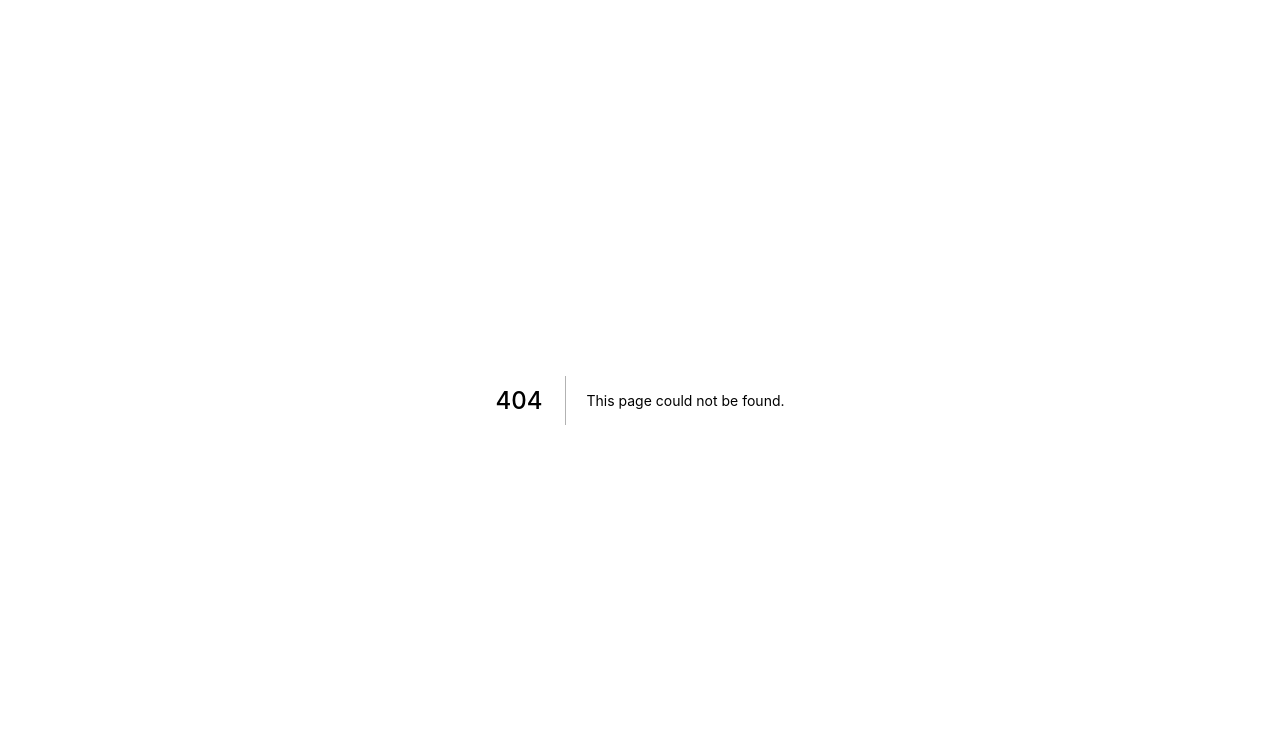
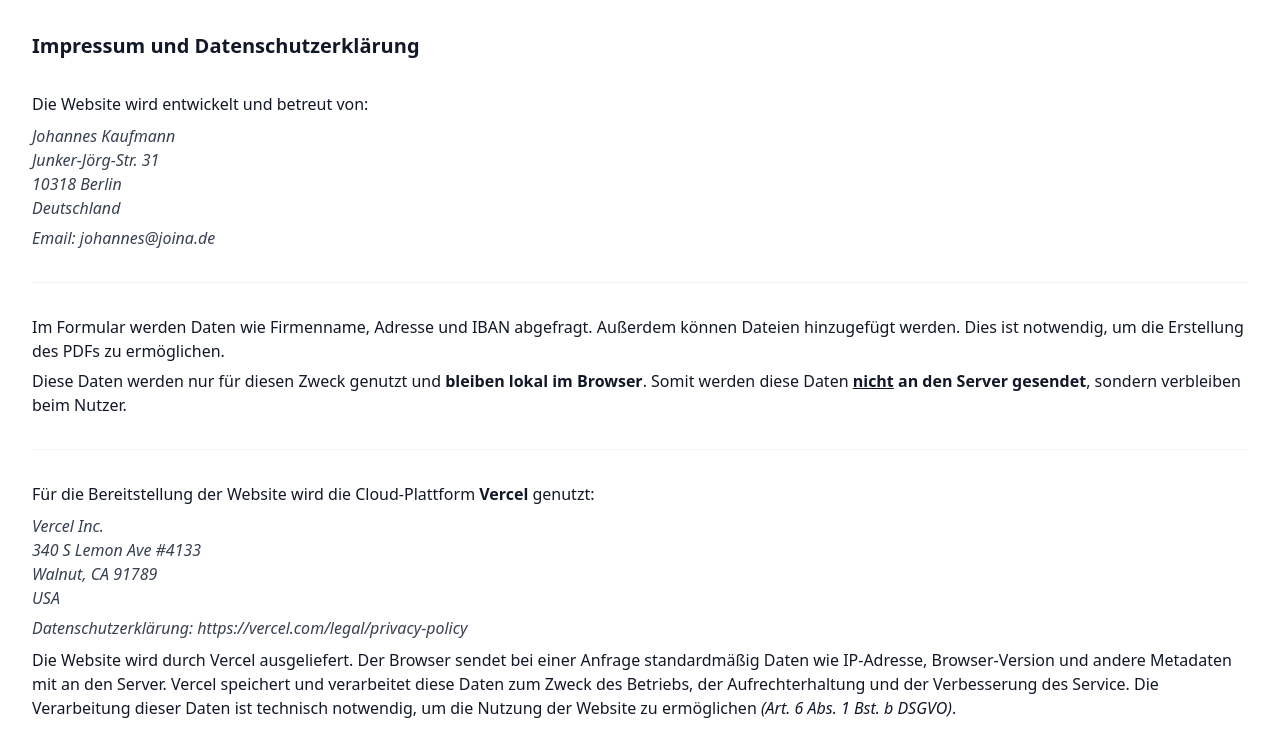
Before and after one commit to JohannesKaufmann/auslagenerstattung, a Next.js app: page /privacy in a window 1280 px wide. Before the commit this address had no page. Shown: the top 756 px of the page. Built offline with nearby package versions, Linux system fonts and the light colour scheme.

Commit message:
add privacy page

```diff
--- a/components/PDF/Preview.tsx
+++ b/components/PDF/Preview.tsx
@@ -1,4 +1,5 @@
 import React, { useEffect } from "react";
+import Link from "next/link";
 import PDFDocument from "./Document";
 
 import { usePDF } from "@react-pdf/renderer";
@@ -49,6 +50,14 @@ const PreviewAndDownload = ({ children }) => {
         title={"Title"}
         className="h-full min-h-[500px] mt-4 rounded-md border border-gray-300"
       />
+
+      <div className="mt-2 flex justify-end">
+        <Link href="/privacy">
+          <a className="underline text-sm text-gray-500 hover:text-blue-500">
+            Impressum und Datenschutzerklärung
+          </a>
+        </Link>
+      </div>
     </div>
   );
 };
--- /dev/null
+++ b/pages/privacy.tsx
@@ -0,0 +1,98 @@
+import React from "react";
+
+const INDIVIDUAL = `Johannes Kaufmann
+Junker-Jörg-Str. 31
+10318 Berlin
+Deutschland`;
+
+const VERCEL_ADDR = `Vercel Inc.
+340 S Lemon Ave #4133
+Walnut, CA 91789
+USA`;
+
+const VERCEL_PRIVACY = "https://vercel.com/legal/privacy-policy";
+
+const PrivacyPage = () => {
+  return (
+    <div className="p-8 text-gray-900">
+      <h1 className="font-semibold text-xl">
+        Impressum und Datenschutzerklärung
+      </h1>
+
+      <div className="mt-8">
+        <p>Die Website wird entwickelt und betreut von:</p>
+        <EntityCard entity={INDIVIDUAL}>Email: johannes@joina.de</EntityCard>
+      </div>
+
+      <Divider />
+
+      <div>
+        <p>
+          Im Formular werden Daten wie Firmenname, Adresse und IBAN abgefragt.
+          Außerdem können Dateien hinzugefügt werden. Dies ist notwendig, um die
+          Erstellung des PDFs zu ermöglichen.
+          <br />
+        </p>
+        <div className="h-1.5" />
+
+        <p>
+          Diese Daten werden nur für diesen Zweck genutzt und{" "}
+          <span className="font-semibold">bleiben lokal im Browser</span>. Somit
+          werden diese Daten{" "}
+          <span className="font-semibold">
+            <span className="underline">nicht</span> an den Server gesendet
+          </span>
+          , sondern verbleiben beim Nutzer.
+        </p>
+      </div>
+
+      <Divider />
+
+      <div>
+        <p>
+          Für die Bereitstellung der Website wird die Cloud-Plattform{" "}
+          <span className="font-semibold">Vercel</span> genutzt:
+        </p>
+        <EntityCard entity={VERCEL_ADDR}>
+          Datenschutzerklärung:{" "}
+          <Link href={VERCEL_PRIVACY}>{VERCEL_PRIVACY}</Link>
+        </EntityCard>
+        <p>
+          Die Website wird durch Vercel ausgeliefert. Der Browser sendet bei
+          einer Anfrage standardmäßig Daten wie IP-Adresse, Browser-Version und
+          andere Metadaten mit an den Server. Vercel speichert und verarbeitet
+          diese Daten zum Zweck des Betriebs, der Aufrechterhaltung und der
+          Verbesserung des Service. Die Verarbeitung dieser Daten ist technisch
+          notwendig, um die Nutzung der Website zu ermöglichen{" "}
+          <LegalQuote place="Art. 6 Abs. 1 Bst. b" />.
+        </p>
+      </div>
+    </div>
+  );
+};
+export default PrivacyPage;
+
+const Divider = () => <hr className="my-8 border-gray-100" />;
+const Link = ({ href, children }) => (
+  <a href={href} target="_blank" rel="noopener noreferrer">
+    {children}
+  </a>
+);
+const EntityCard = ({ entity, children }) => {
+  return (
+    <div className="italic my-2 text-gray-700 whitespace-pre-wrap">
+      {entity}
+      <div className="h-1.5" />
+      {children}
+    </div>
+  );
+};
+
+// de=DSGVO en=GDPR
+const LegalQuote = ({ place, source = "DSGVO" }) => {
+  return (
+    <span className="italic">
+      ({place} {source})
+    </span>
+  );
+};
```
Also changed, not shown: 1 other file (tests, documents, lock files or other folders).
